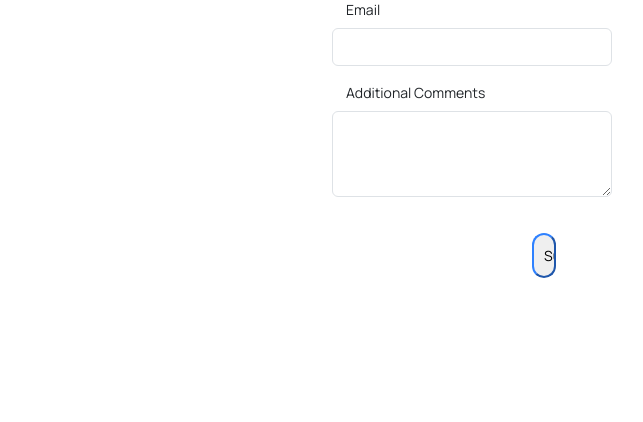
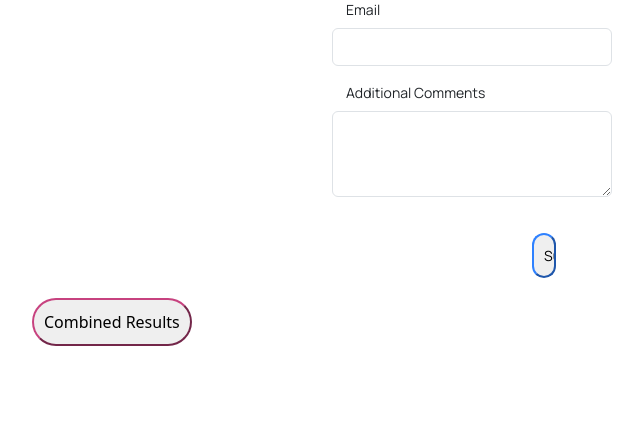
Before and after one commit to StefanLamminpija/SchoolRate, a PHP site: page / in a window 1280 px wide. Shown: the part 1249-1671 px from the top of the page, without its empty margins (168-811 px from the left). After the commit the page ends 1595 px from the top, so only its background shows below. Run offline with PHP 8.4, Linux system fonts and the light colour scheme.

Commit message:
Combined results half-finished button

```diff
--- a/connect.php
+++ b/connect.php
@@ -10,7 +10,7 @@
 if ($mysqli->connect_error) {
     die ("Connection failed: " . $mysqli->connect_error);
 } else {
-    echo "Data has been Sent!";
+    echo "Data has been Sent! ";
 }
 
 $mysqli->set_charset("utf8");
--- a/index.php
+++ b/index.php
@@ -310,7 +310,16 @@
 
         }
 
+        .submit_button2 {
 
+            margin-left:200px;
+            margin-right:200px;
+            margin-top: 20px;
+            padding: 10px;
+            border-radius: 30px;
+            border-color: #c7427f;
+
+        }
 
     </style>
 
@@ -514,13 +523,15 @@
 
     </form>
 
-    <br>
-    <br>
-    <br>
-    <br>
-    <br>
-    <br>
+    <div class="combined_results">
 
+    <a href="/schoolrate/combined_results.html">
+                <input class="submit_button2" type="submit" value="Combined Results">
+
+    <div>
+
+
+</script>
 
 <script src="https://cdn.jsdelivr.net/npm/bootstrap@5.3.3/dist/js/bootstrap.bundle.min.js" integrity="sha384-YvpcrYf0tY3lHB60NNkmXc5s9fDVZLESaAA55NDzOxhy9GkcIdslK1eN7N6jIeHz" crossorigin="anonymous"></script>
 
```
Also changed, not shown: combined_results.html (added, +11 -0 lines).
